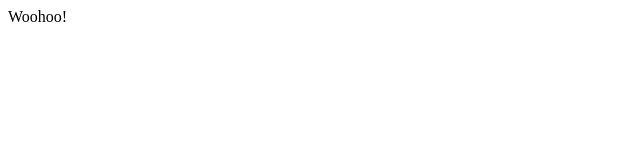
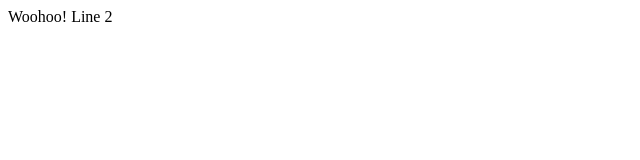
Before and after one commit to jhfoo/jhfoo.github.io, a plain HTML site: page index.html in a window 1280 px wide. Shown: the full height of the page, 0-640 px from the left. Drawn offline with Linux system fonts and the light colour scheme.

Commit message:
First commit

```diff
--- a/index.html
+++ b/index.html
@@ -2,5 +2,6 @@
 <html>
     <body>
         Woohoo!
+        Line 2
     </body>
 </html>
```
